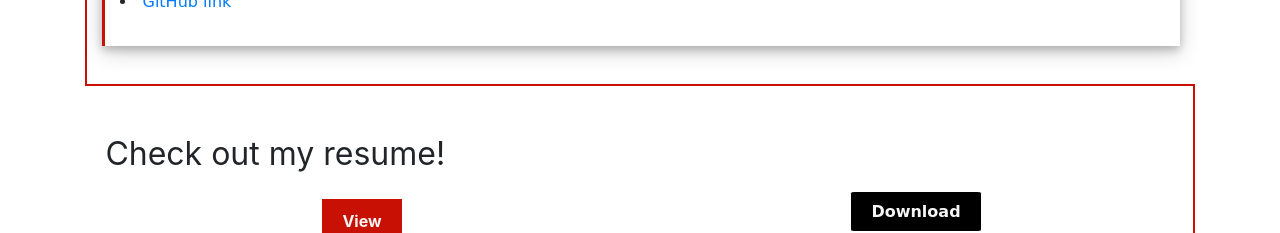
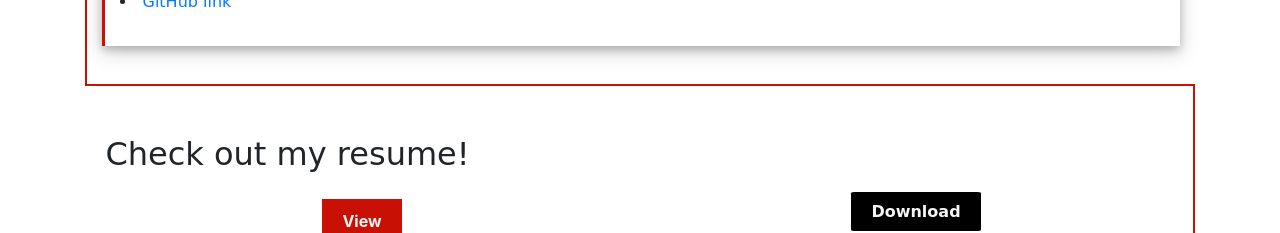
Before and after one commit to srinukesari/Srinu_portfolio, a React (Create React App) app: page / in a window 1280 px wide. Shown: the part 4580-4813 px from the top of the page. Built offline with nearby package versions, Linux system fonts and the light colour scheme.

Commit message:
styles changes

```diff
--- a/src/components/All.css
+++ b/src/components/All.css
@@ -128,6 +128,7 @@ button:hover{
 #pro_title{
     padding: .5%;
     font-size: 2rem;
+    font-family: Comic Sans MS, Comic Sans, cursive;
 }
 #pc{
     padding: .5%;
```
